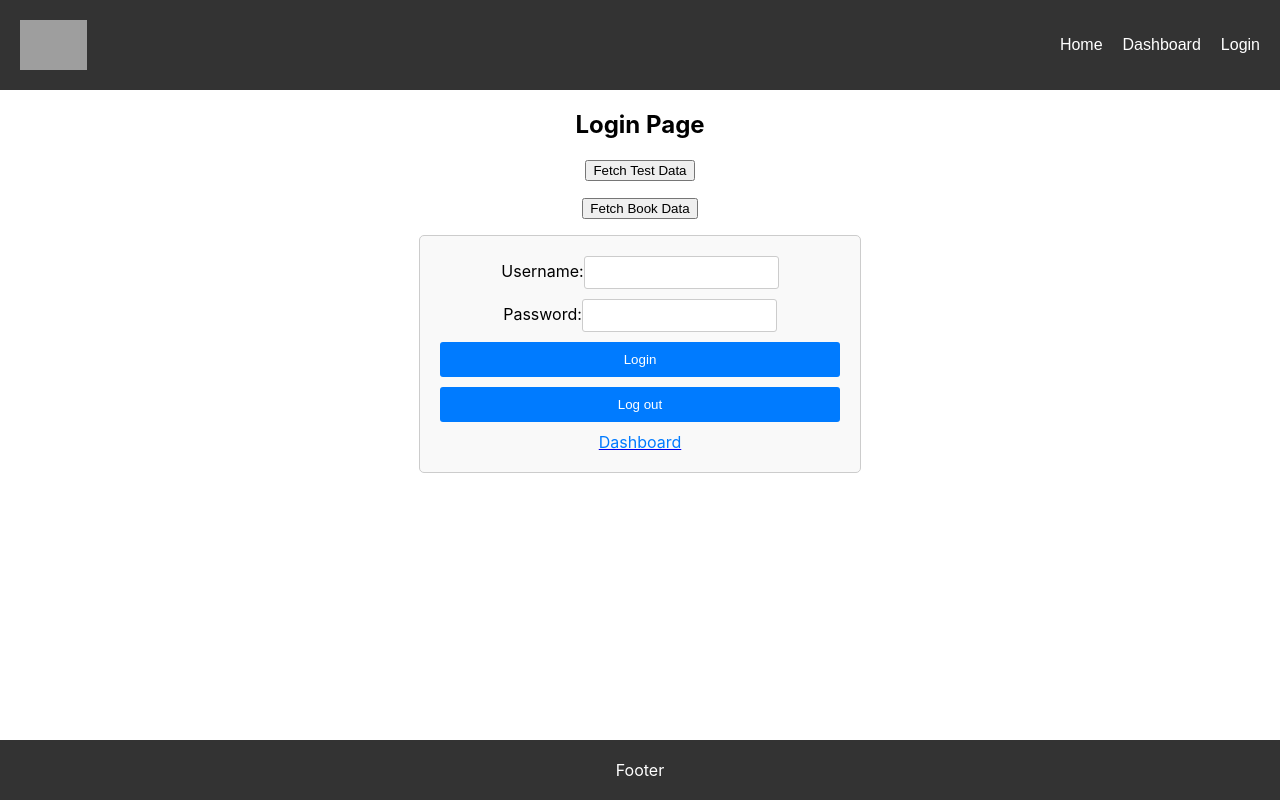
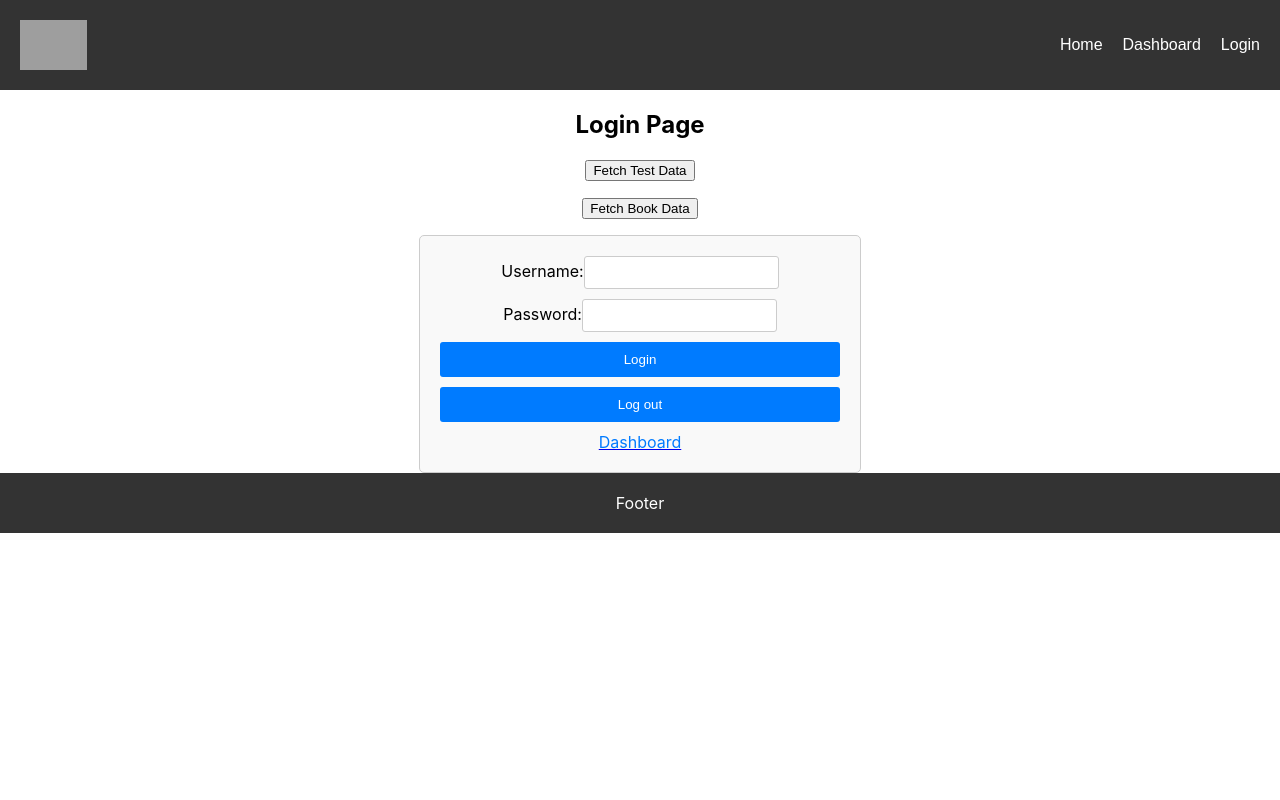
Before and after one commit to Jake-Knox/Bookends-React, a React (Create React App) app in the folder frontend/: page /login in a window 1280 px wide. Built offline with nearby package versions, Linux system fonts and the light colour scheme; grey boxes are pictures that could not be loaded.

Commit message:
fixed styles for footer

```diff
--- a/frontend/src/App.scss
+++ b/frontend/src/App.scss
@@ -1,5 +1,9 @@
 .App {
   text-align: center;
+  display: flex;
+  flex-direction: column;
+  min-height: 100vh;
+  /* Ensure wrapper takes up at least full viewport height */
 }
 
 .App-header {
--- a/frontend/src/components/layout/Footer.scss
+++ b/frontend/src/components/layout/Footer.scss
@@ -1,21 +1,18 @@
 .footer {
 
     box-sizing: border-box;
+    background-color: #333;
+    color: #fff;
+    padding: 20px;
+    text-align: center;
+    width: 100%;
+    // position: fixed;
+    left: 0;
+    bottom: 0;
 
-    background-color: #333;
-    /* Background color */
-    color: #fff;
-    /* Text color */
-    padding: 20px;
-    /* Padding */
-    text-align: center;
-    /* Center-align text */
-    width: 100%;
-    /* Full width */
-    position: absolute;
-    /* Absolute positioning */
-    bottom: 0;
-    /* Stick to the bottom */
+    flex-shrink: 0;
+    /* Prevent footer from shrinking */
+
 }
 
 .footer p {
--- a/frontend/src/pages/Bookshelf.js
+++ b/frontend/src/pages/Bookshelf.js
@@ -6,6 +6,8 @@ import { useParams } from 'react-router-dom';
 import Shelf from '../components/bookshelf/shelves/Shelf';
 import AddShelf from '../components/bookshelf/AddShelf';
 import BookSearch from '../components/bookshelf/BookSearch';
+
+import './bookshelf.scss'
 
 import axios from 'axios';
 axios.defaults.baseURL = 'http://localhost:5000';
@@ -70,7 +72,7 @@ function Bookshelf() {
 
 
     return (
-        <div>
+        <div className='bookshelf'>
             <h2>{username}'s Bookshelf</h2>
             {user ? <p>Hello, {user}</p> : <p>Hello, anon</p>}
 
--- /dev/null
+++ b/frontend/src/pages/bookshelf.scss
@@ -0,0 +1,4 @@
+.bookshelf {
+    flex-grow: 1;
+    /* Allow content area to grow to fill remaining space */
+}
```
